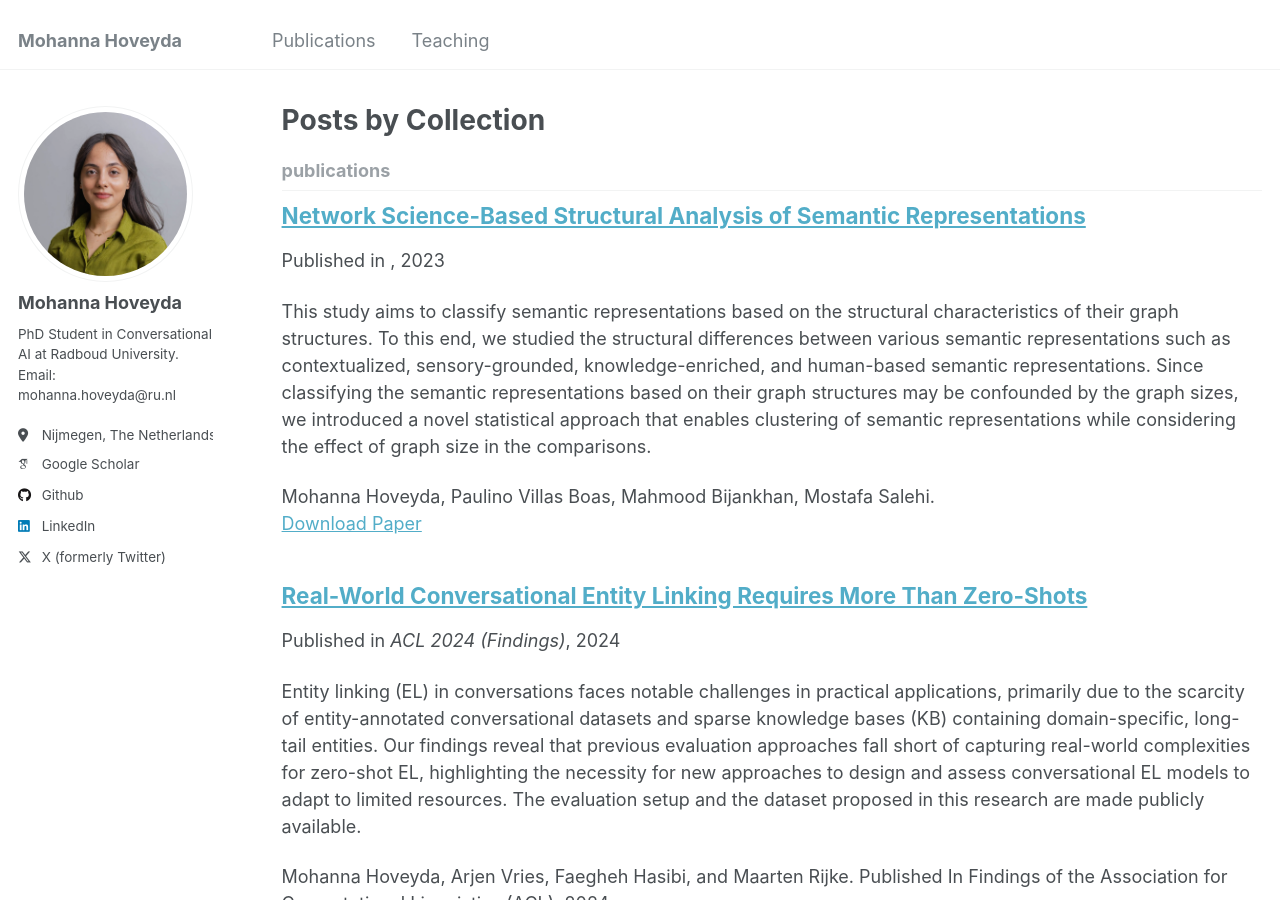
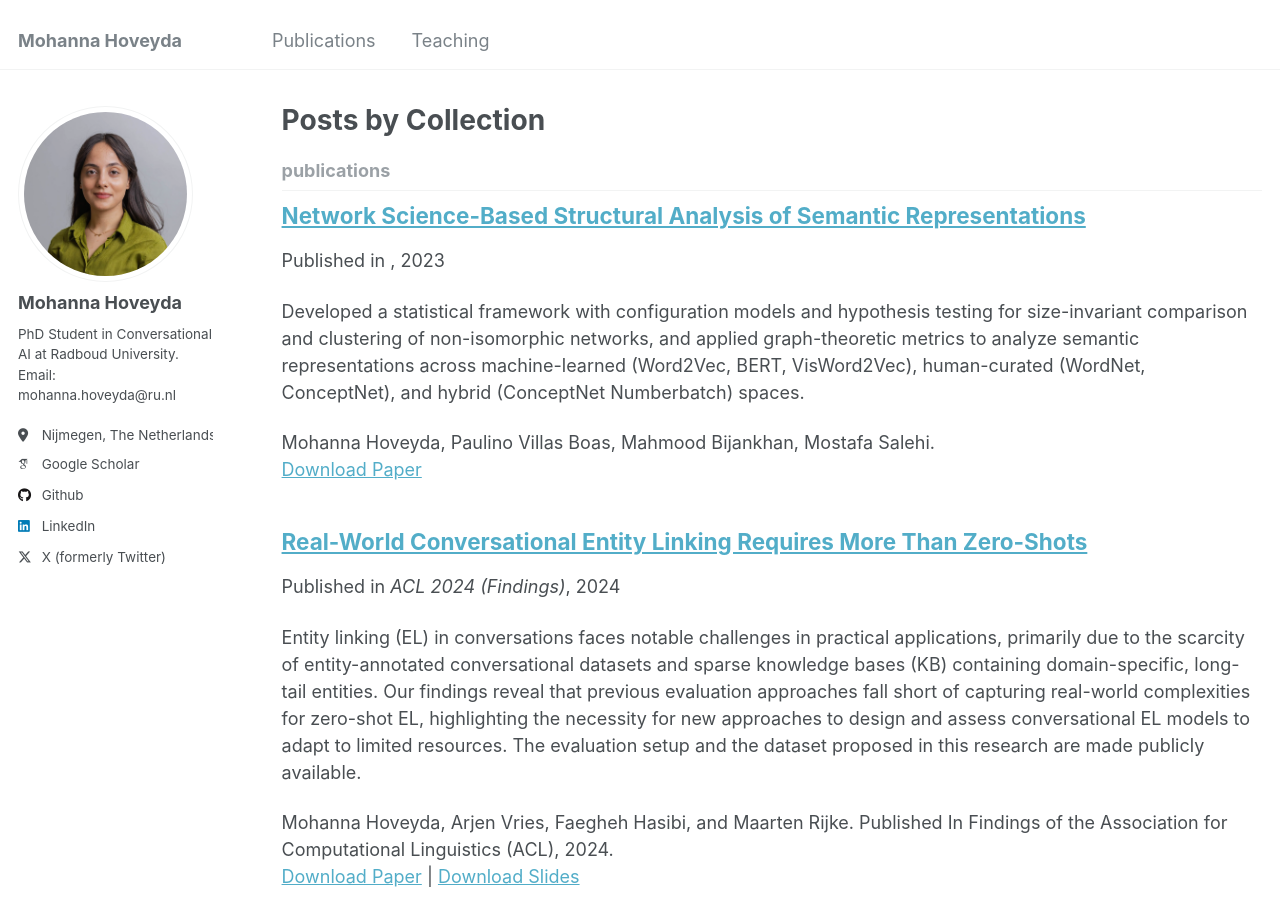
Before and after one commit to mohannahoveyda/mohannahoveyda.github.io, a Jekyll site: the page built from _pages/collection-archive.html, in a window 1280 px wide and 900 px high. Built offline with Jekyll 4.4.1, drawn with Linux system fonts in a browser that asks for light colours; some web fonts are replaced.

Commit message:
Details of the master thesis

```diff
--- a/_publications/2009-10-01-paper-title-number-1.md
+++ b/_publications/2009-10-01-paper-title-number-1.md
@@ -3,7 +3,7 @@ title: "Network Science-Based Structural Analysis of Semantic Representations"
 collection: publications
 category: manuscripts
 permalink: /publication/2009-10-01-paper-title-number-1
-excerpt: 'This study aims to classify semantic representations based on the structural characteristics of their graph structures. To this end, we studied the structural differences between various semantic representations such as contextualized, sensory-grounded, knowledge-enriched, and human-based semantic representations. Since classifying the semantic representations based on their graph structures may be confounded by the graph sizes, we introduced a novel statistical approach that enables clustering of semantic representations while considering the effect of graph size in the comparisons.'
+excerpt: 'Developed a statistical framework with configuration models and hypothesis testing for size-invariant comparison and clustering of non-isomorphic networks, and applied graph-theoretic metrics to analyze semantic representations across machine-learned (Word2Vec, BERT, VisWord2Vec), human-curated (WordNet, ConceptNet), and hybrid (ConceptNet Numberbatch) spaces.'
 date: 2023-12-31
 # venue: 'Journal 1'
 # slidesurl: 'http://academicpages.github.io/files/slides1.pdf'
```
